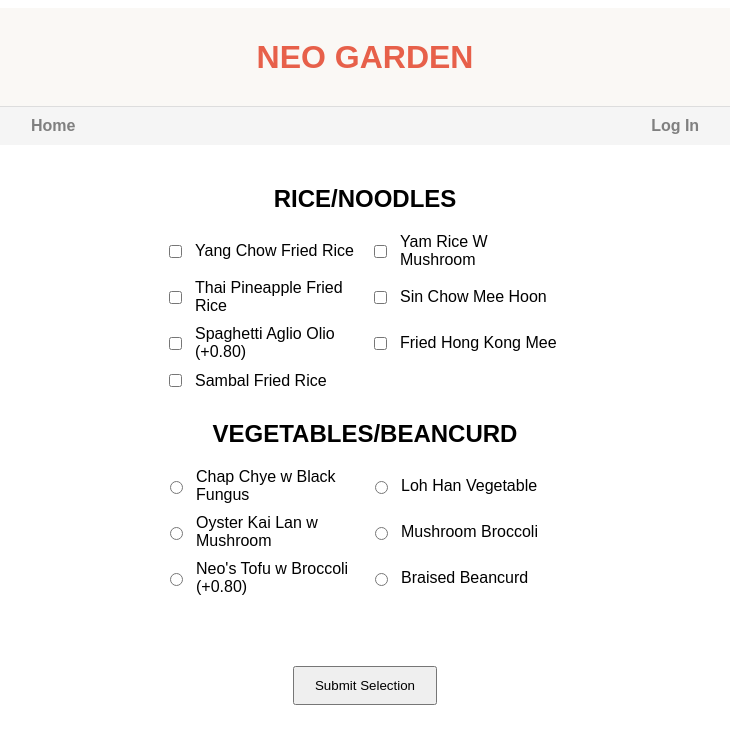
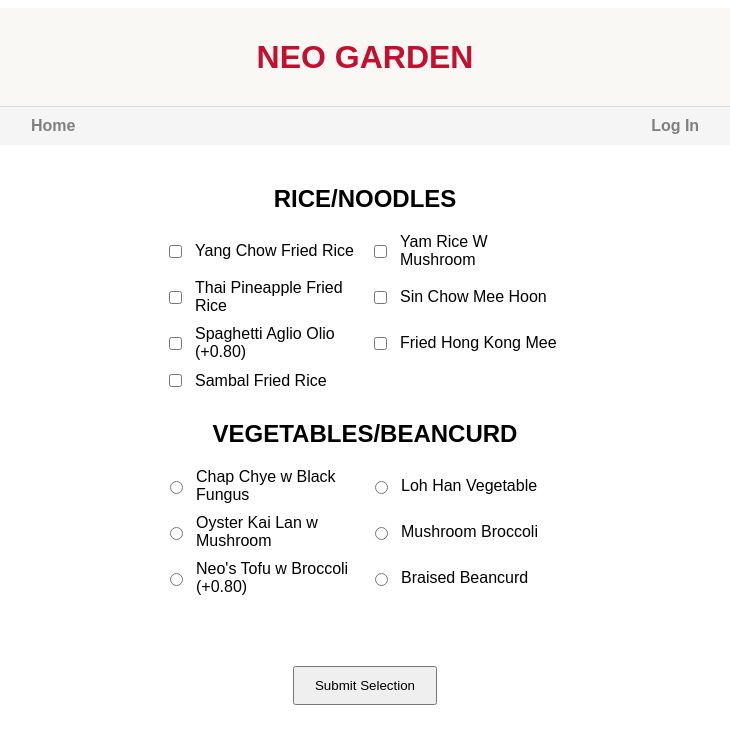
Before and after one commit to 22013343/testweb2, a plain HTML site: page index.html in a window 1280 px wide. Shown: the whole page, without its empty margins (275-1005 px from the left). Drawn offline with Linux system fonts and the light colour scheme.

Commit message:
Update index.html

```diff
--- a/index.html
+++ b/index.html
@@ -10,7 +10,7 @@
     }
     header {
       background-color: #FAF8F5;
-      color: #e7604a;
+      color: #C3102F;
       padding: 10px 20px;
       text-align: center;
       border-bottom: 1px solid #ddd;
```
